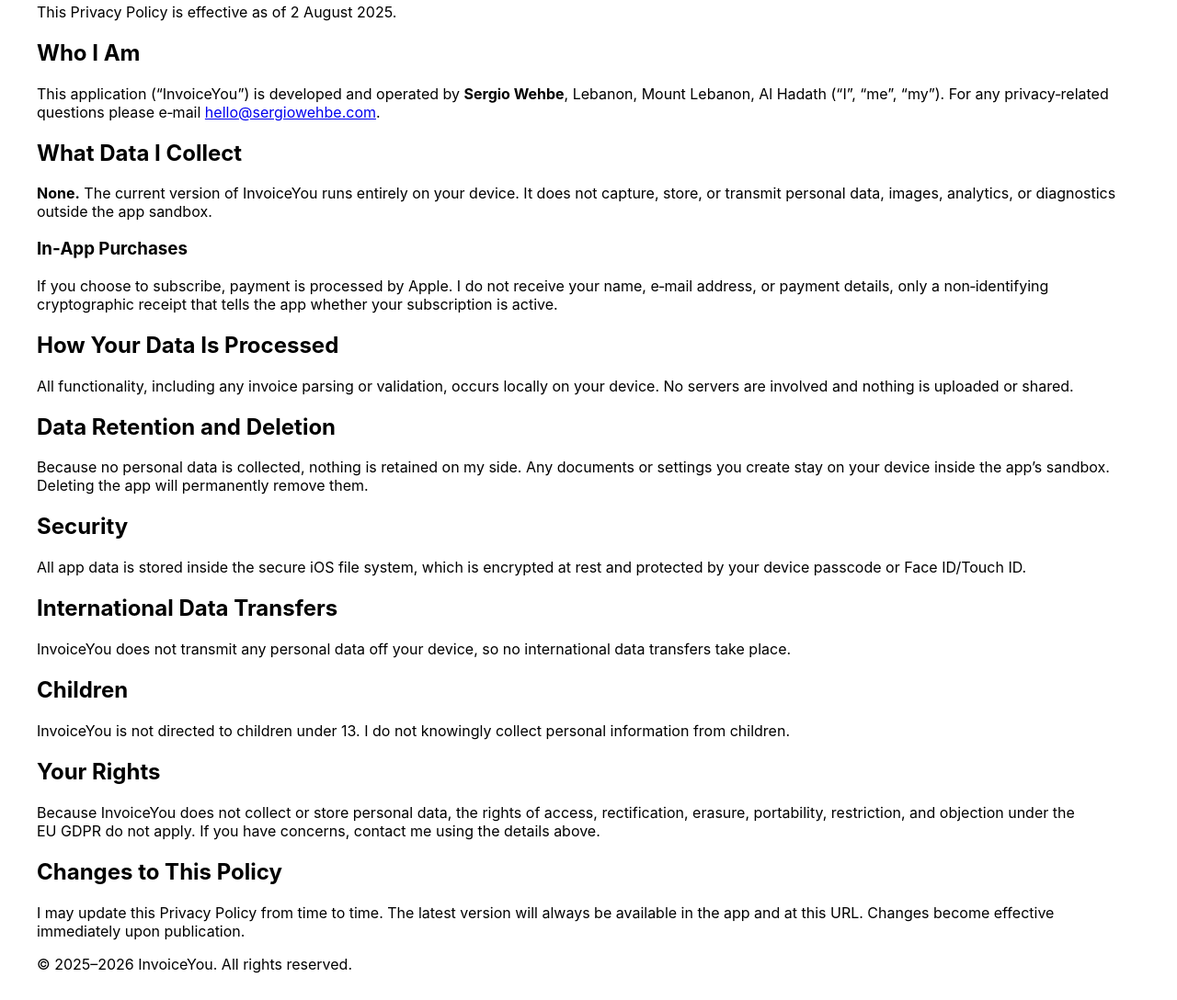
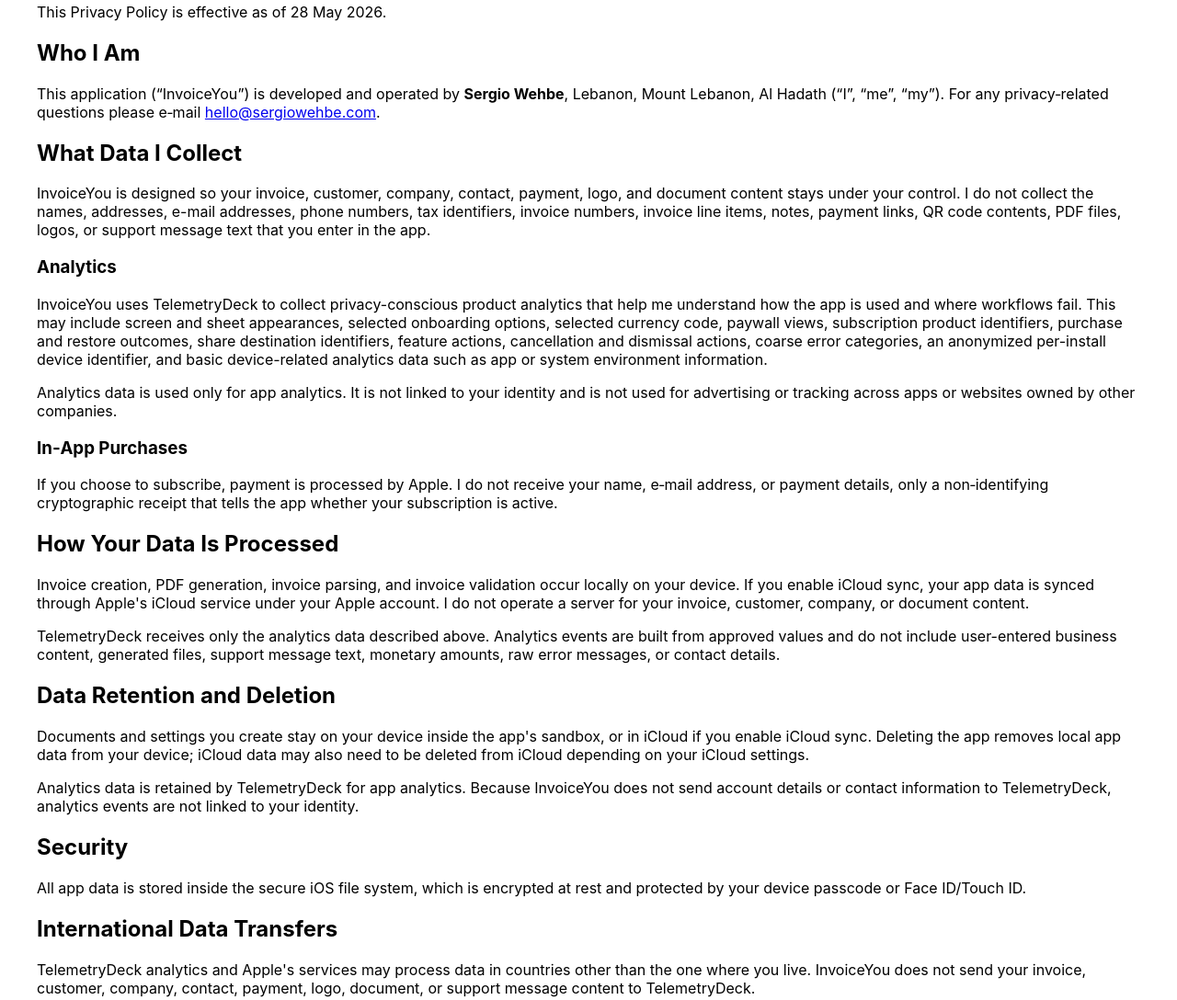
Before and after one commit to SergioWehbe/InvoiceYou-Privacy-Policy, a plain HTML site: page index.html in a window 1280 px wide. Shown: the part 168-1256 px from the top of the page at 92% size. Drawn offline with Linux system fonts and the light colour scheme.

Commit message:
Add TelemetryDeck analytics

```diff
--- a/index.html
+++ b/index.html
@@ -19,7 +19,7 @@
   <main id="privacy-policy">
     <section>
       <h2>Effective Date</h2>
-      <p>This Privacy Policy is effective as of 2&nbsp;August&nbsp;2025.</p>
+      <p>This Privacy Policy is effective as of 28&nbsp;May&nbsp;2026.</p>
     </section>
 
     <section>
@@ -29,19 +29,24 @@
 
     <section>
       <h2>What Data I Collect</h2>
-      <p><strong>None.</strong> The current version of InvoiceYou runs entirely on your device. It does not capture, store, or transmit personal data, images, analytics, or diagnostics outside the app sandbox.</p>
+      <p>InvoiceYou is designed so your invoice, customer, company, contact, payment, logo, and document content stays under your control. I do not collect the names, addresses, e-mail addresses, phone numbers, tax identifiers, invoice numbers, invoice line items, notes, payment links, QR code contents, PDF files, logos, or support message text that you enter in the app.</p>
+      <h3>Analytics</h3>
+      <p>InvoiceYou uses TelemetryDeck to collect privacy-conscious product analytics that help me understand how the app is used and where workflows fail. This may include screen and sheet appearances, selected onboarding options, selected currency code, paywall views, subscription product identifiers, purchase and restore outcomes, share destination identifiers, feature actions, cancellation and dismissal actions, coarse error categories, an anonymized per-install device identifier, and basic device-related analytics data such as app or system environment information.</p>
+      <p>Analytics data is used only for app analytics. It is not linked to your identity and is not used for advertising or tracking across apps or websites owned by other companies.</p>
       <h3>In‑App Purchases</h3>
       <p>If you choose to subscribe, payment is processed by Apple. I do not receive your name, e‑mail address, or payment details, only a non‑identifying cryptographic receipt that tells the app whether your subscription is active.</p>
     </section>
 
     <section>
       <h2>How Your Data Is Processed</h2>
-      <p>All functionality, including any invoice parsing or validation, occurs locally on your device. No servers are involved and nothing is uploaded or shared.</p>
+      <p>Invoice creation, PDF generation, invoice parsing, and invoice validation occur locally on your device. If you enable iCloud sync, your app data is synced through Apple's iCloud service under your Apple account. I do not operate a server for your invoice, customer, company, or document content.</p>
+      <p>TelemetryDeck receives only the analytics data described above. Analytics events are built from approved values and do not include user-entered business content, generated files, support message text, monetary amounts, raw error messages, or contact details.</p>
     </section>
 
     <section>
       <h2>Data Retention and Deletion</h2>
-      <p>Because no personal data is collected, nothing is retained on my side. Any documents or settings you create stay on your device inside the app’s sandbox. Deleting the app will permanently remove them.</p>
+      <p>Documents and settings you create stay on your device inside the app's sandbox, or in iCloud if you enable iCloud sync. Deleting the app removes local app data from your device; iCloud data may also need to be deleted from iCloud depending on your iCloud settings.</p>
+      <p>Analytics data is retained by TelemetryDeck for app analytics. Because InvoiceYou does not send account details or contact information to TelemetryDeck, analytics events are not linked to your identity.</p>
     </section>
 
     <section>
@@ -51,7 +56,7 @@
 
     <section>
       <h2>International Data Transfers</h2>
-      <p>InvoiceYou does not transmit any personal data off your device, so no international data transfers take place.</p>
+      <p>TelemetryDeck analytics and Apple's services may process data in countries other than the one where you live. InvoiceYou does not send your invoice, customer, company, contact, payment, logo, document, or support message content to TelemetryDeck.</p>
     </section>
 
     <section>
@@ -61,7 +66,7 @@
 
     <section>
       <h2>Your Rights</h2>
-      <p>Because InvoiceYou does not collect or store personal data, the rights of access, rectification, erasure, portability, restriction, and objection under the EU&nbsp;GDPR do not apply. If you have concerns, contact me using the details above.</p>
+      <p>You can contact me using the details above if you have privacy questions or requests. Because InvoiceYou's analytics are not linked to your identity, I may not be able to locate analytics records that belong to you. You can delete local app data by deleting the app, and you can manage iCloud data through your Apple iCloud settings.</p>
     </section>
 
     <section>
```
